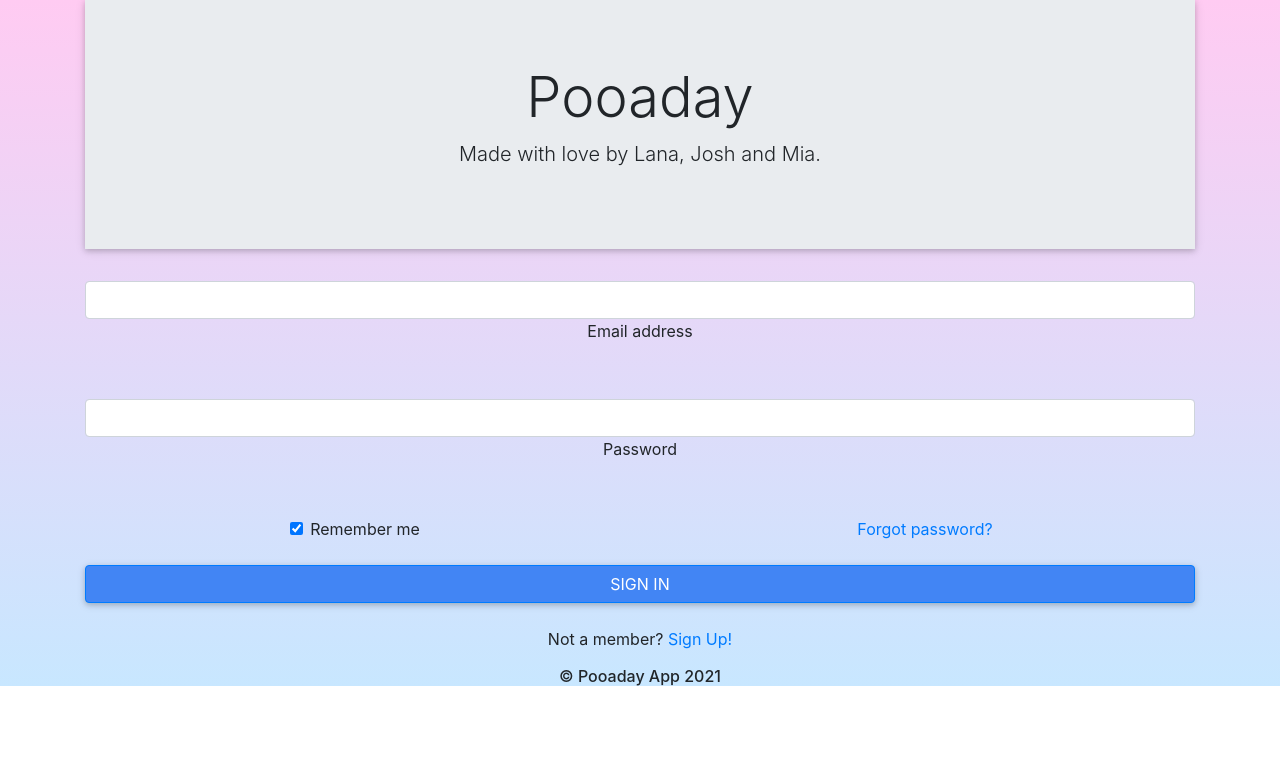
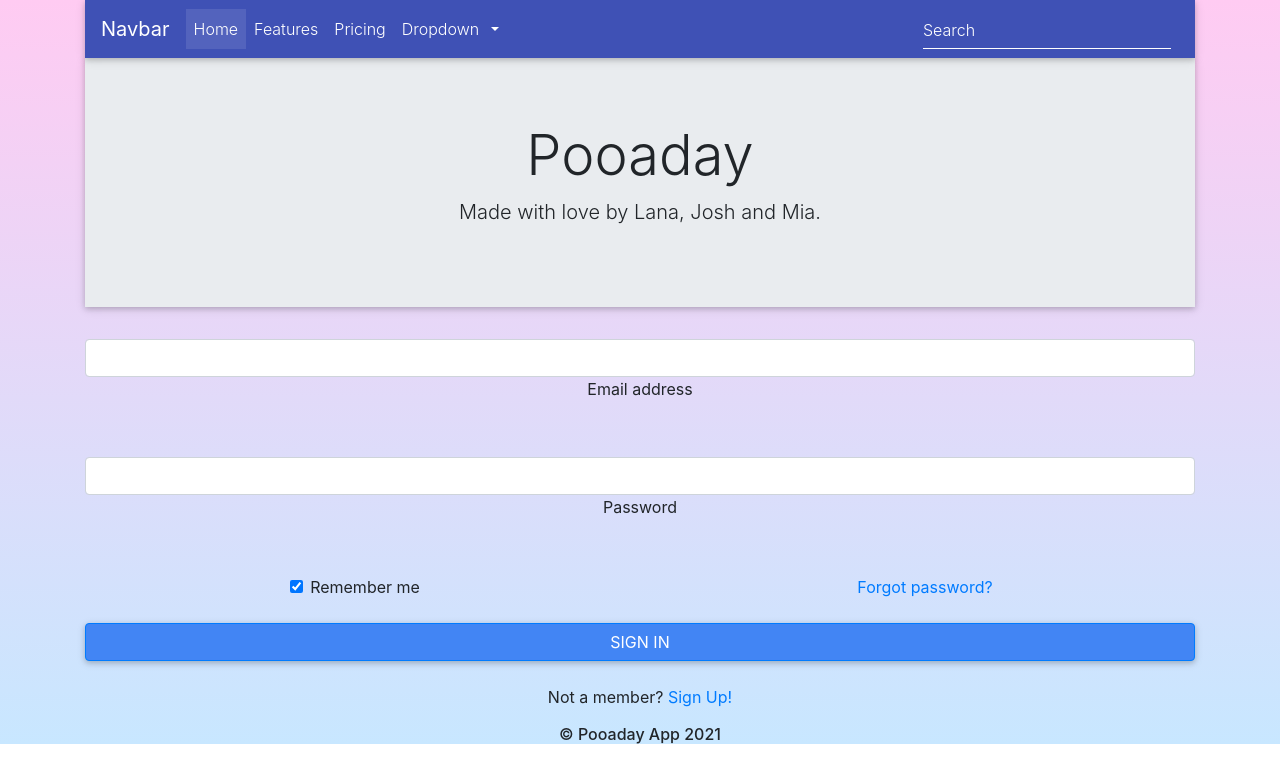
Before and after one commit to JJHPhoto/pooaday-app, a React (Create React App) app: page / in a window 1280 px wide. Shown: the top 782 px of the page. Built offline with nearby package versions, Linux system fonts and the light colour scheme.

Commit message:
Keep getting hook errors on MDBReact components.

```diff
--- a/src/components/Navbar/index.js
+++ b/src/components/Navbar/index.js
@@ -1,13 +1,99 @@
-import React from "react";
+// import React from "react";
 
-function Navbar() {
-  return (
-    <div>
-      <h1>
-        This is our navbar component. Might not need with it being in header?
-      </h1>
-    </div>
-  );
+// function Navbar() {
+//   return (
+//     <div>
+//       <h1>
+//         This is our navbar component. Might not need with it being in header?
+//       </h1>
+//     </div>
+//   );
+// }
+
+// export default Navbar;
+
+import React, { Component } from "react";
+import {
+  MDBNavbar,
+  MDBNavbarBrand,
+  MDBNavbarNav,
+  MDBNavItem,
+  MDBNavLink,
+  MDBNavbarToggler,
+  MDBCollapse,
+  MDBFormInline,
+  MDBDropdown,
+  MDBDropdownToggle,
+  MDBDropdownMenu,
+  MDBDropdownItem,
+} from "mdbreact";
+import { BrowserRouter as Router } from "react-router-dom";
+
+class Navbar extends Component {
+  state = {
+    isOpen: false,
+  };
+
+  toggleCollapse = () => {
+    this.setState({ isOpen: !this.state.isOpen });
+  };
+
+  render() {
+    return (
+      <Router>
+        <MDBNavbar color="indigo" dark expand="md">
+          <MDBNavbarBrand>
+            <strong className="white-text">Navbar</strong>
+          </MDBNavbarBrand>
+          <MDBNavbarToggler onClick={this.toggleCollapse} />
+          <MDBCollapse id="navbarCollapse3" isOpen={this.state.isOpen} navbar>
+            <MDBNavbarNav left>
+              <MDBNavItem active>
+                <MDBNavLink to="#!">Home</MDBNavLink>
+              </MDBNavItem>
+              <MDBNavItem>
+                <MDBNavLink to="#!">Features</MDBNavLink>
+              </MDBNavItem>
+              <MDBNavItem>
+                <MDBNavLink to="#!">Pricing</MDBNavLink>
+              </MDBNavItem>
+              <MDBNavItem>
+                <MDBDropdown>
+                  <MDBDropdownToggle nav caret>
+                    <span className="mr-2">Dropdown</span>
+                  </MDBDropdownToggle>
+                  <MDBDropdownMenu>
+                    <MDBDropdownItem href="#!">Action</MDBDropdownItem>
+                    <MDBDropdownItem href="#!">Another Action</MDBDropdownItem>
+                    <MDBDropdownItem href="#!">
+                      Something else here
+                    </MDBDropdownItem>
+                    <MDBDropdownItem href="#!">
+                      Something else here
+                    </MDBDropdownItem>
+                  </MDBDropdownMenu>
+                </MDBDropdown>
+              </MDBNavItem>
+            </MDBNavbarNav>
+            <MDBNavbarNav right>
+              <MDBNavItem>
+                <MDBFormInline waves>
+                  <div className="md-form my-0">
+                    <input
+                      className="form-control mr-sm-2"
+                      type="text"
+                      placeholder="Search"
+                      aria-label="Search"
+                    />
+                  </div>
+                </MDBFormInline>
+              </MDBNavItem>
+            </MDBNavbarNav>
+          </MDBCollapse>
+        </MDBNavbar>
+      </Router>
+    );
+  }
 }
 
 export default Navbar;
--- a/src/pages/Home/index.js
+++ b/src/pages/Home/index.js
@@ -1,11 +1,13 @@
 import React from "react";
 import Header from "../../components/Header";
 import LoginForm from "../../components/LoginForm";
+import Navbar from "../../components/Navbar";
 // import Developers from "../Developers";
 
 function Home() {
   return (
     <div className="container">
+      <Navbar />
       <Header />
       <LoginForm />
       {/* <Developers /> */}
```
